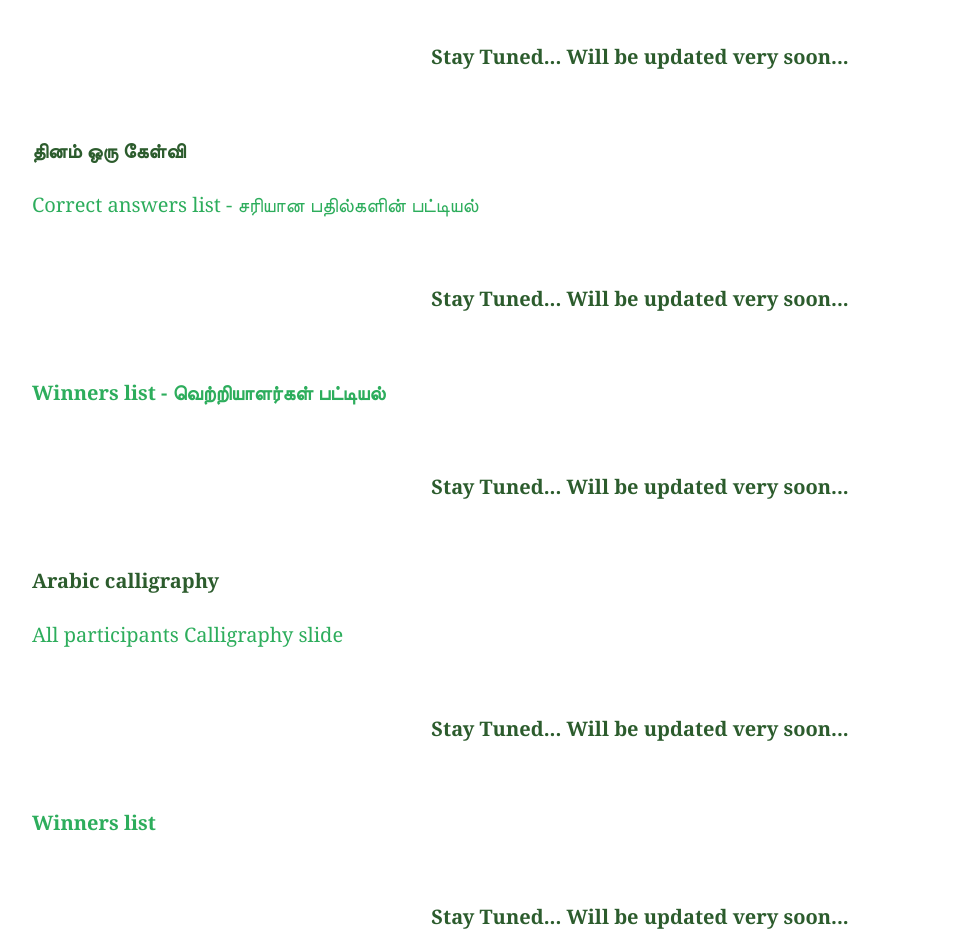
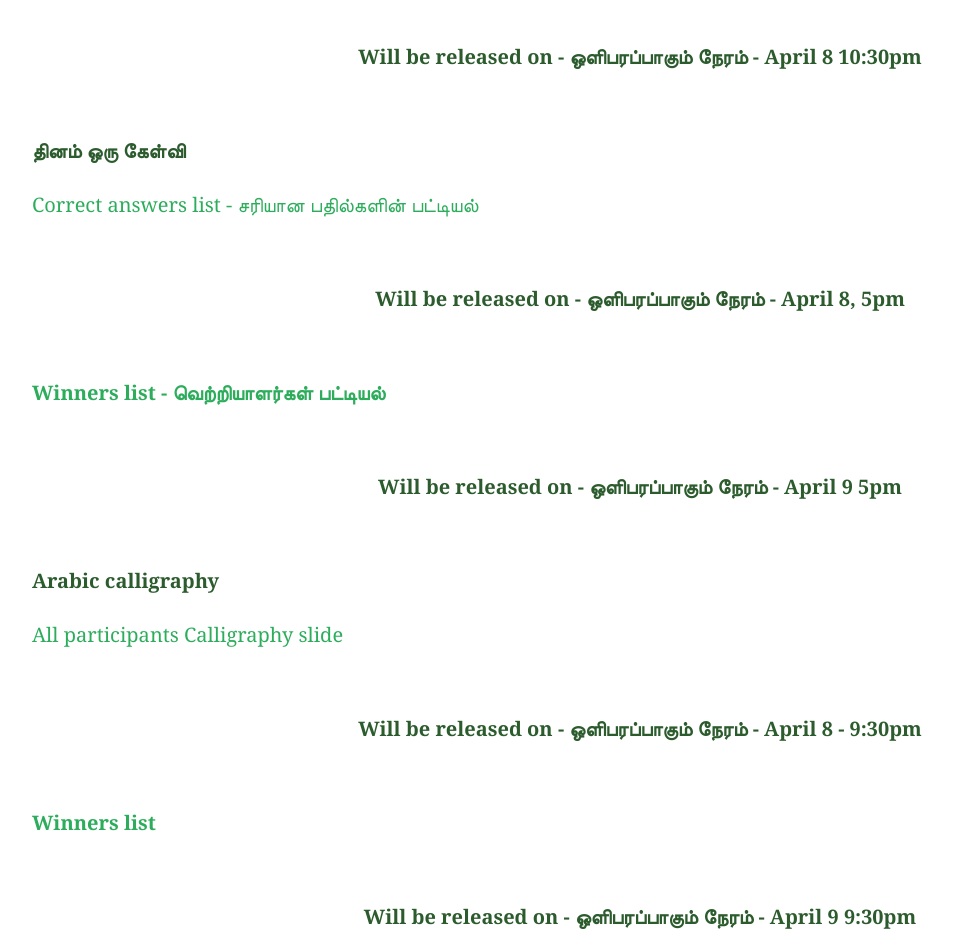
Before and after one commit to JyothiSwaroop07/islamika-kalvi-sengam, a Next.js app: page /Announcements in a window 1280 px wide. Shown: the part 1007-1959 px from the top of the page, without its empty margins (0-953 px from the left). Built offline with nearby package versions, Linux system fonts and the light colour scheme; no server answers; the database is empty; a web font is replaced by a local one.

Commit message:
date and times updated

```diff
--- a/pages/Announcements/index.js
+++ b/pages/Announcements/index.js
@@ -98,7 +98,7 @@ const Announcements = () => {
                         ) :
                         (
                             <h1 className="text-center text-[#2c5c2d] font-bold  my-5 font-serif text-[20px]">
-                            Stay Tuned... Will be updated very soon...
+                            Will be released on - ஒளிபரப்பாகும் நேரம் - April 8 10:30pm
                             </h1>
                         )
                     }
@@ -129,7 +129,7 @@ const Announcements = () => {
                         ) :
                         (
                             <h1 className="text-center text-[#2c5c2d] font-bold  my-5 font-serif text-[20px]">
-                            Stay Tuned... Will be updated very soon...
+                            Will be released on - ஒளிபரப்பாகும் நேரம் - April 8, 5pm
                             </h1>
                         )
                     }
@@ -159,7 +159,7 @@ const Announcements = () => {
                         ) :
                         (
                             <h1 className="text-center text-[#2c5c2d] font-bold  my-5 font-serif text-[20px]">
-                            Stay Tuned... Will be updated very soon...
+                            Will be released on - ஒளிபரப்பாகும் நேரம் - April 9 5pm
                             </h1>
                         )
                     }
@@ -190,7 +190,7 @@ const Announcements = () => {
                         ) :
                         (
                             <h1 className="text-center text-[#2c5c2d] font-bold  my-5 font-serif text-[20px]">
-                            Stay Tuned... Will be updated very soon...
+                           Will be released on - ஒளிபரப்பாகும் நேரம் - April 8 - 9:30pm
                             </h1>
                         )
                     }
@@ -220,7 +220,7 @@ const Announcements = () => {
                         ) :
                         (
                             <h1 className="text-center text-[#2c5c2d] font-bold  my-5 font-serif text-[20px]">
-                            Stay Tuned... Will be updated very soon...
+                            Will be released on - ஒளிபரப்பாகும் நேரம் - April 9 9:30pm
                             </h1>
                         )
                     }
--- a/pages/_document.js
+++ b/pages/_document.js
@@ -16,6 +16,11 @@ export default function Document() {
           name='msapplication-config'
           content='/layout/favicon/browserconfig.xml'
         />
+           <meta property="og:title" content="IslamiyaKalviSengam" />
+          <meta property="og:description" content="" />
+          <meta property="og:image" content="https://res.cloudinary.com/dchbfnlct/image/upload/v1711042228/sdmslogo_pfcwpm.jpg" />
+          <meta property="og:url" content="https://www.islamiyakalvisangam.org/" />
+          <meta property="og:type" content="website" />
       </Head>
       <body className=' max-h-1'>
         <Main />
```
